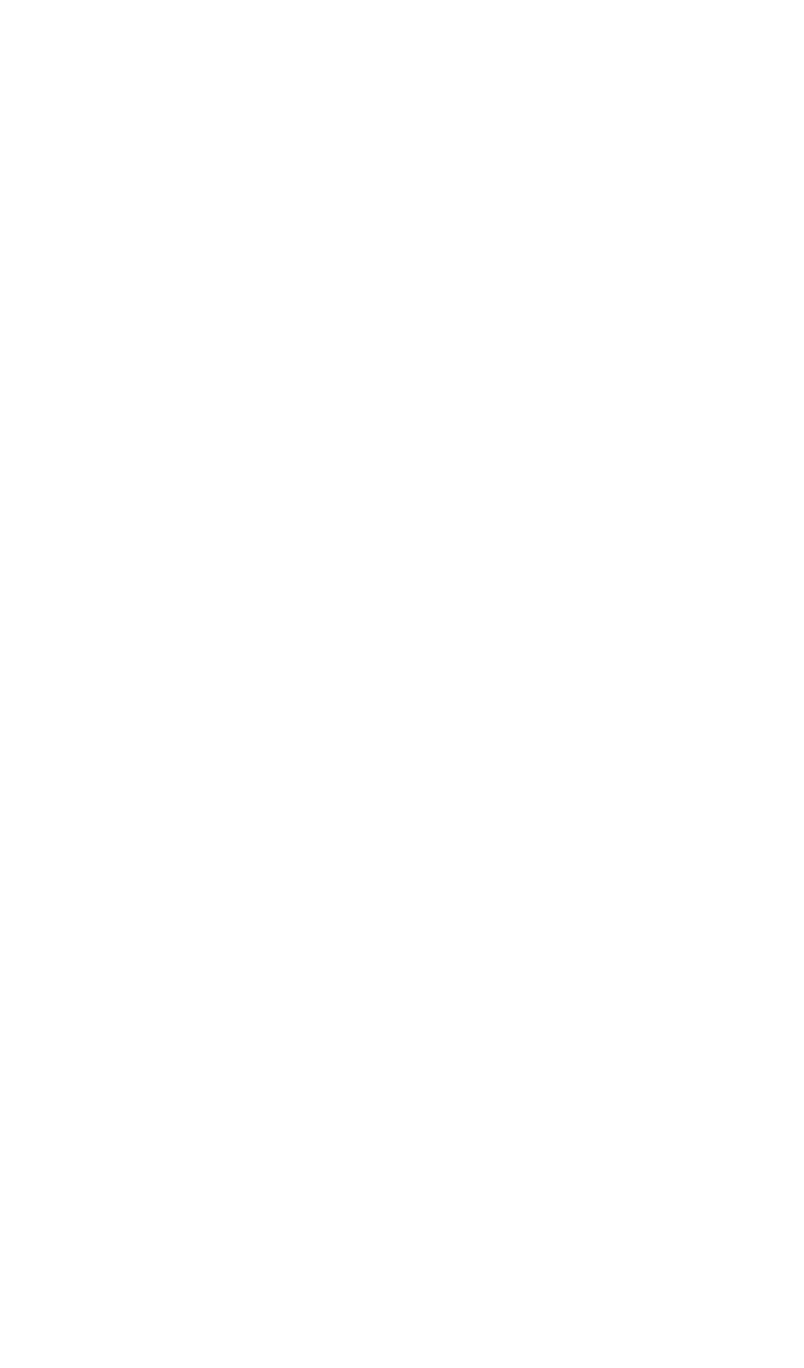
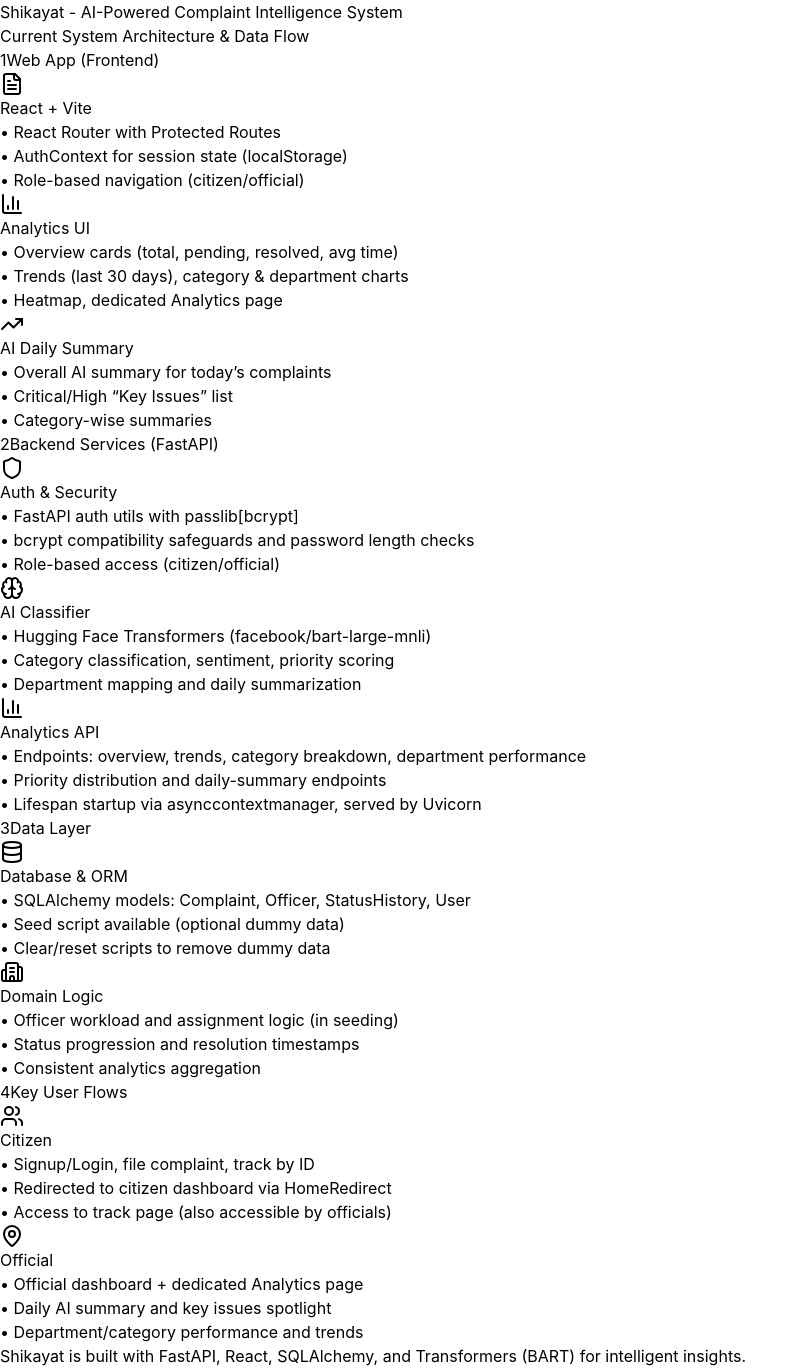
Before and after one commit to Moiz-ncai/amqdev-portfolio, a React (Vite) app: page /projects/shikayat/architecture in a window 1280 px wide. Before the commit this address had no page. Shown: the whole page, without its empty margins (0-804 px from the left). Before the commit the page ends 800 px from the top, so only its background shows below. Built offline with nearby package versions, Linux system fonts and the light colour scheme.

Commit message:
Add SystemArchitecture page and route; link from Shikayat details; wire routing

```diff
--- a/src/App.tsx
+++ b/src/App.tsx
@@ -2,6 +2,7 @@
 import Home from './Home';
 import Projects from './pages/Projects';
 import ProjectDetails from './pages/ProjectDetails';
+import SystemArchitecture from './pages/SystemArchitecture';
 
 function App() {
   return (
@@ -10,6 +11,7 @@
         <Route path="/" element={<Home />} />
         <Route path="/projects" element={<Projects />} />
         <Route path="/projects/:id" element={<ProjectDetails />} />
+        <Route path="/projects/shikayat/architecture" element={<SystemArchitecture />} />
       </Routes>
     </Router>
   );
--- a/src/pages/ProjectDetails.tsx
+++ b/src/pages/ProjectDetails.tsx
@@ -39,6 +39,7 @@
       images: [],
       liveUrl: '',
       githubUrl: '',
+      architecturePath: '/projects/shikayat/architecture',
     },
     stonksai: {
       title: 'StonksAI',
@@ -175,6 +176,21 @@
           </div>
         </motion.div>
 
+        {/* Architecture Shortcut for Shikayat */}
+        {project.architecturePath && (
+          <div className="mb-8">
+            <Link to={project.architecturePath}>
+              <motion.button
+                whileHover={{ scale: 1.05 }}
+                whileTap={{ scale: 0.95 }}
+                className="px-6 py-3 bg-gradient-to-r from-blue-500 to-cyan-500 text-white font-semibold rounded-full"
+              >
+                View System Architecture
+              </motion.button>
+            </Link>
+          </div>
+        )}
+
         {/* Project Hero Image/Visual */}
         <motion.div
           initial={{ opacity: 0, scale: 0.95 }}
--- /dev/null
+++ b/src/pages/SystemArchitecture.tsx
@@ -0,0 +1,153 @@
+import React from 'react';
+import { FileText, Brain, Database, Shield, Users, Building2, MapPin, TrendingUp, BarChart3 } from 'lucide-react';
+
+export default function SystemArchitecture() {
+  return (
+    <div className="min-h-screen bg-gradient-to-br from-slate-900 via-blue-900 to-slate-900 p-8">
+      <div className="max-w-7xl mx-auto">
+        {/* Header */}
+        <div className="text-center mb-12">
+          <h1 className="text-4xl font-bold text-white mb-4">
+            Shikayat - AI-Powered Complaint Intelligence System
+          </h1>
+          <p className="text-blue-200 text-lg">Current System Architecture & Data Flow</p>
+        </div>
+
+        {/* Layer 1: Input & Frontend */}
+        <div className="mb-8">
+          <h2 className="text-2xl font-bold text-white mb-4 flex items-center">
+            <span className="bg-blue-500 text-white rounded-full w-8 h-8 flex items-center justify-center mr-3">1</span>
+            Web App (Frontend)
+          </h2>
+          <div className="grid grid-cols-1 md:grid-cols-3 gap-4">
+            <div className="bg-white/10 backdrop-blur-lg rounded-lg p-6 border border-white/20">
+              <FileText className="w-12 h-12 text-blue-400 mb-3" />
+              <h3 className="text-xl font-semibold text-white mb-2">React + Vite</h3>
+              <ul className="text-blue-200 text-sm space-y-1">
+                <li>• React Router with Protected Routes</li>
+                <li>• AuthContext for session state (localStorage)</li>
+                <li>• Role-based navigation (citizen/official)</li>
+              </ul>
+            </div>
+            <div className="bg-white/10 backdrop-blur-lg rounded-lg p-6 border border-white/20">
+              <BarChart3 className="w-12 h-12 text-purple-400 mb-3" />
+              <h3 className="text-xl font-semibold text-white mb-2">Analytics UI</h3>
+              <ul className="text-blue-200 text-sm space-y-1">
+                <li>• Overview cards (total, pending, resolved, avg time)</li>
+                <li>• Trends (last 30 days), category & department charts</li>
+                <li>• Heatmap, dedicated Analytics page</li>
+              </ul>
+            </div>
+            <div className="bg-white/10 backdrop-blur-lg rounded-lg p-6 border border-white/20">
+              <TrendingUp className="w-12 h-12 text-orange-400 mb-3" />
+              <h3 className="text-xl font-semibold text-white mb-2">AI Daily Summary</h3>
+              <ul className="text-blue-200 text-sm space-y-1">
+                <li>• Overall AI summary for today’s complaints</li>
+                <li>• Critical/High “Key Issues” list</li>
+                <li>• Category-wise summaries</li>
+              </ul>
+            </div>
+          </div>
+        </div>
+
+        {/* Layer 2: Backend (API & AI) */}
+        <div className="mb-8">
+          <h2 className="text-2xl font-bold text-white mb-4 flex items-center">
+            <span className="bg-green-500 text-white rounded-full w-8 h-8 flex items-center justify-center mr-3">2</span>
+            Backend Services (FastAPI)
+          </h2>
+          <div className="grid grid-cols-1 md:grid-cols-2 gap-4">
+            <div className="bg-white/10 backdrop-blur-lg rounded-lg p-6 border border-white/20">
+              <Shield className="w-12 h-12 text-red-400 mb-3" />
+              <h3 className="text-xl font-semibold text-white mb-2">Auth & Security</h3>
+              <ul className="text-blue-200 text-sm space-y-1">
+                <li>• FastAPI auth utils with passlib[bcrypt]</li>
+                <li>• bcrypt compatibility safeguards and password length checks</li>
+                <li>• Role-based access (citizen/official)</li>
+              </ul>
+            </div>
+            <div className="bg-white/10 backdrop-blur-lg rounded-lg p-6 border border-white/20">
+              <Brain className="w-12 h-12 text-yellow-400 mb-3" />
+              <h3 className="text-xl font-semibold text-white mb-2">AI Classifier</h3>
+              <ul className="text-blue-200 text-sm space-y-1">
+                <li>• Hugging Face Transformers (facebook/bart-large-mnli)</li>
+                <li>• Category classification, sentiment, priority scoring</li>
+                <li>• Department mapping and daily summarization</li>
+              </ul>
+            </div>
+            <div className="bg-white/10 backdrop-blur-lg rounded-lg p-6 border border-white/20 md:col-span-2">
+              <BarChart3 className="w-12 h-12 text-cyan-400 mb-3" />
+              <h3 className="text-xl font-semibold text-white mb-2">Analytics API</h3>
+              <ul className="text-blue-200 text-sm space-y-1">
+                <li>• Endpoints: overview, trends, category breakdown, department performance</li>
+                <li>• Priority distribution and daily-summary endpoints</li>
+                <li>• Lifespan startup via asynccontextmanager, served by Uvicorn</li>
+              </ul>
+            </div>
+          </div>
+        </div>
+
+        {/* Layer 3: Data & Models */}
+        <div className="mb-8">
+          <h2 className="text-2xl font-bold text-white mb-4 flex items-center">
+            <span className="bg-purple-500 text-white rounded-full w-8 h-8 flex items-center justify-center mr-3">3</span>
+            Data Layer
+          </h2>
+          <div className="grid grid-cols-1 md:grid-cols-2 gap-4">
+            <div className="bg-white/10 backdrop-blur-lg rounded-lg p-6 border border-white/20">
+              <Database className="w-12 h-12 text-cyan-400 mb-3" />
+              <h3 className="text-xl font-semibold text-white mb-2">Database & ORM</h3>
+              <ul className="text-blue-200 text-sm space-y-1">
+                <li>• SQLAlchemy models: Complaint, Officer, StatusHistory, User</li>
+                <li>• Seed script available (optional dummy data)</li>
+                <li>• Clear/reset scripts to remove dummy data</li>
+              </ul>
+            </div>
+            <div className="bg-white/10 backdrop-blur-lg rounded-lg p-6 border border-white/20">
+              <Building2 className="w-12 h-12 text-pink-400 mb-3" />
+              <h3 className="text-xl font-semibold text-white mb-2">Domain Logic</h3>
+              <ul className="text-blue-200 text-sm space-y-1">
+                <li>• Officer workload and assignment logic (in seeding)</li>
+                <li>• Status progression and resolution timestamps</li>
+                <li>• Consistent analytics aggregation</li>
+              </ul>
+            </div>
+          </div>
+        </div>
+
+        {/* Layer 4: User Experience & Features */}
+        <div className="mb-8">
+          <h2 className="text-2xl font-bold text-white mb-4 flex items-center">
+            <span className="bg-yellow-500 text-white rounded-full w-8 h-8 flex items-center justify-center mr-3">4</span>
+            Key User Flows
+          </h2>
+          <div className="grid grid-cols-1 md:grid-cols-2 gap-4">
+            <div className="bg-white/10 backdrop-blur-lg rounded-lg p-6 border border-white/20">
+              <Users className="w-12 h-12 text-green-400 mb-3" />
+              <h3 className="text-xl font-semibold text-white mb-2">Citizen</h3>
+              <ul className="text-blue-200 text-sm space-y-1">
+                <li>• Signup/Login, file complaint, track by ID</li>
+                <li>• Redirected to citizen dashboard via HomeRedirect</li>
+                <li>• Access to track page (also accessible by officials)</li>
+              </ul>
+            </div>
+            <div className="bg-white/10 backdrop-blur-lg rounded-lg p-6 border border-white/20">
+              <MapPin className="w-12 h-12 text-pink-400 mb-3" />
+              <h3 className="text-xl font-semibold text-white mb-2">Official</h3>
+              <ul className="text-blue-200 text-sm space-y-1">
+                <li>• Official dashboard + dedicated Analytics page</li>
+                <li>• Daily AI summary and key issues spotlight</li>
+                <li>• Department/category performance and trends</li>
+              </ul>
+            </div>
+          </div>
+        </div>
+
+        {/* Footer */}
+        <div className="mt-12 text-center text-blue-300 text-sm">
+          <p>Shikayat is built with FastAPI, React, SQLAlchemy, and Transformers (BART) for intelligent insights.</p>
+        </div>
+      </div>
+    </div>
+  );
+}
```
